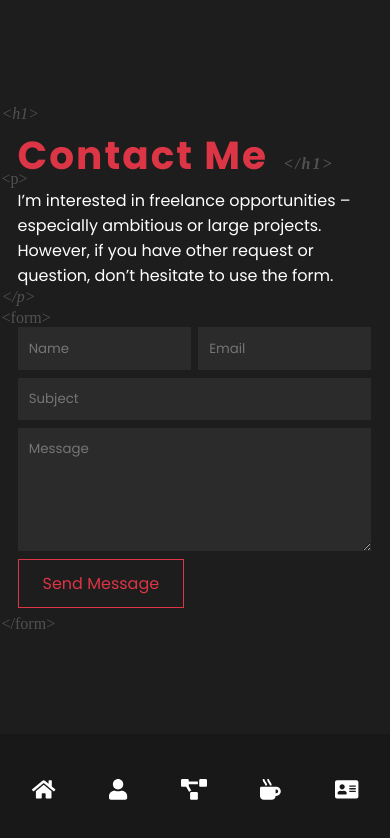
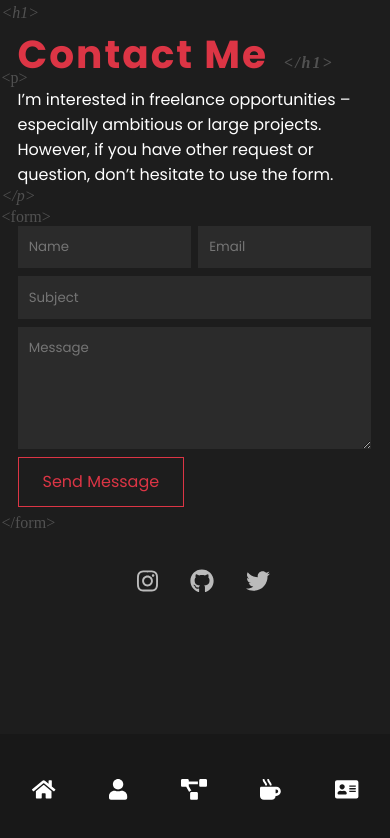
Before and after one commit to lazlanrafar/Portofolio, a Vue app: page /contact in a window 390 px wide. Shown: the top 838 px of the page. Built offline with nearby package versions, Linux system fonts and the light colour scheme; a web font is replaced by a local one.

Commit message:
add sosmed

```diff
--- a/src/assets/css/contact.scss
+++ b/src/assets/css/contact.scss
@@ -6,7 +6,7 @@
   .container {
     display: flex;
     align-items: center;
-    justify-content: space-between;
+    justify-content: start;
     height: 100%;
 
     .left {
@@ -60,18 +60,60 @@
         }
       }
     }
+
+    .right {
+      margin-left: 10vw;
+      border-left: 2px solid var(--font-color);
+      padding: 2rem;
+      opacity: 0.7;
+
+      ul {
+        li {
+          list-style: none;
+          margin-bottom: 1rem;
+          a {
+            text-decoration: none;
+            color: var(--font-color);
+            font-weight: 500;
+            font-size: 1.3rem;
+
+            span {
+              margin-left: 1rem;
+            }
+
+            &:hover {
+              font-weight: 600;
+            }
+          }
+        }
+      }
+    }
   }
 }
 
 @media only screen and (max-width: 1024px) {
+  .contact {
+    padding-bottom: var(--size-navbar-mobile) !important;
+  }
   .left {
     width: 70% !important;
+  }
+  .right {
+    margin-left: 5vw !important;
+
+    a {
+      font-size: 1rem !important;
+    }
   }
 }
 
 @media only screen and (max-width: 600px) {
   .contact {
-    padding-bottom: var(--size-navbar-mobile);
+    margin-bottom: var(--size-navbar-mobile);
+  }
+  .container {
+    display: block !important;
+  }
   .left {
     width: 95% !important;
     input,
@@ -82,5 +124,22 @@
       padding: 0.7rem 1.5rem;
     }
   }
+  .right {
+    border: none !important;
+    margin: 0 !important;
+    text-align: center;
+
+    ul {
+      li {
+        display: inline-block;
+        a {
+          font-size: 1.5rem !important;
+          margin: 1rem;
+          span {
+            display: none;
           }
         }
+      }
+    }
+  }
+}
--- a/src/assets/css/project.scss
+++ b/src/assets/css/project.scss
@@ -46,6 +46,22 @@
           border-radius: 10px;
           transition: all 0.3s;
         }
+        .multiple {
+          position: absolute;
+          top: 0;
+          left: 0;
+          width: 100%;
+          height: 100%;
+          display: flex;
+          justify-content: end;
+          padding: 1rem;
+
+          svg {
+            color: #fff;
+            transform: rotate(270deg);
+            font-size: 1.3rem;
+          }
+        }
         .content {
           display: none;
           position: absolute;
@@ -72,6 +88,9 @@
       &:hover {
         img {
           opacity: 0.5;
+        }
+        .multiple {
+          display: none;
         }
         .content {
           display: flex;
--- a/src/views/Contact.vue
+++ b/src/views/Contact.vue
@@ -48,6 +48,16 @@
         </form>
         <div class="code">/form</div>
       </div>
+      <div class="right">
+        <ul>
+          <li v-for="(item, index) in socialMedia" :key="index">
+            <a :href="item.link" target="_blank">
+              <i :class="item.icon"></i>
+              <span>{{ item.username }}</span>
+            </a>
+          </li>
+        </ul>
+      </div>
     </div>
   </div>
 </template>
@@ -58,6 +68,27 @@ export default {
   components: {
     HeaderText: () => import("@/components/atoms/HeaderText"),
   },
+  data() {
+    return {
+      socialMedia: [
+        {
+          icon: "fab fa-instagram",
+          username: "lazlanrafar",
+          link: "https://www.instagram.com/lazlanrafar/",
+        },
+        {
+          icon: "fab fa-github",
+          username: "lazlanrafar",
+          link: "https://github.com/lazlanrafar",
+        },
+        {
+          icon: "fab fa-twitter",
+          username: "lazlanrafar",
+          link: "https://twitter.com/lazlanrafar",
+        },
+      ],
+    };
+  },
 };
 </script>
 
--- a/src/views/Project.vue
+++ b/src/views/Project.vue
@@ -22,6 +22,9 @@
       >
         <div class="image">
           <img :src="project.image" alt="..." />
+          <div class="multiple" v-if="project.images">
+            <i class="fas fa-clone"></i>
+          </div>
           <div class="content">
             <div class="text">
               <p class="title">{{ project.title }}</p>
```
Lines whose indentation alone changed are shown as unchanged.
